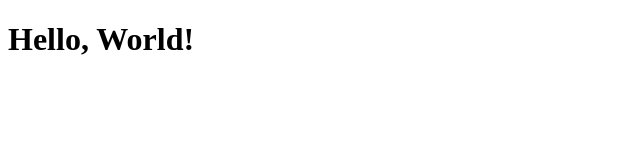
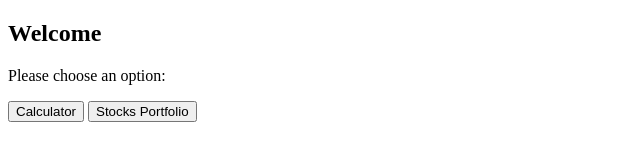
Before and after one commit to Muhammadjehanzeb/Finance, a plain HTML site: page index.html in a window 1280 px wide. Shown: the whole page, without its empty margins (0-640 px from the left). Drawn offline with Linux system fonts and the light colour scheme.

Commit message:
Update index.html

```diff
--- a/index.html
+++ b/index.html
@@ -3,11 +3,17 @@
 <head>
     <meta charset="UTF-8">
     <meta name="viewport" content="width=device-width, initial-scale=1.0">
-    <title>My Web App</title>
-    <link rel="stylesheet" href="style.css"> <!-- Correct path -->
+    <title>Home</title>
+    <link rel="stylesheet" href="style.css">
 </head>
 <body>
-    <h1>Hello, World!</h1>
-    <script src="script.js"></script> <!-- Correct path -->
+    <div class="container">
+        <h2>Welcome</h2>
+        <p>Please choose an option:</p>
+        <div class="buttons">
+            <button onclick="location.href='calculator.html'">Calculator</button>
+            <button onclick="location.href='portfolio.html'">Stocks Portfolio</button>
+        </div>
+    </div>
 </body>
 </html>
```
